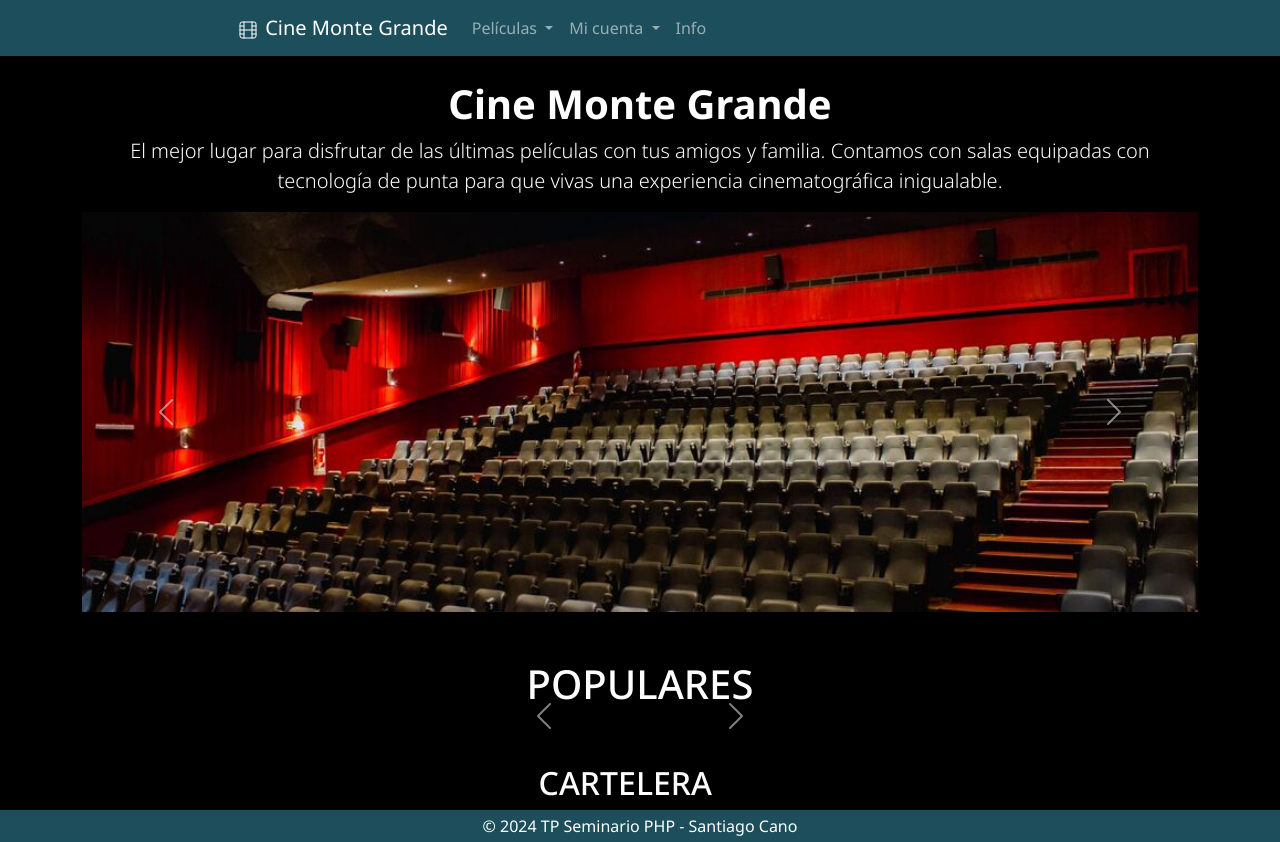
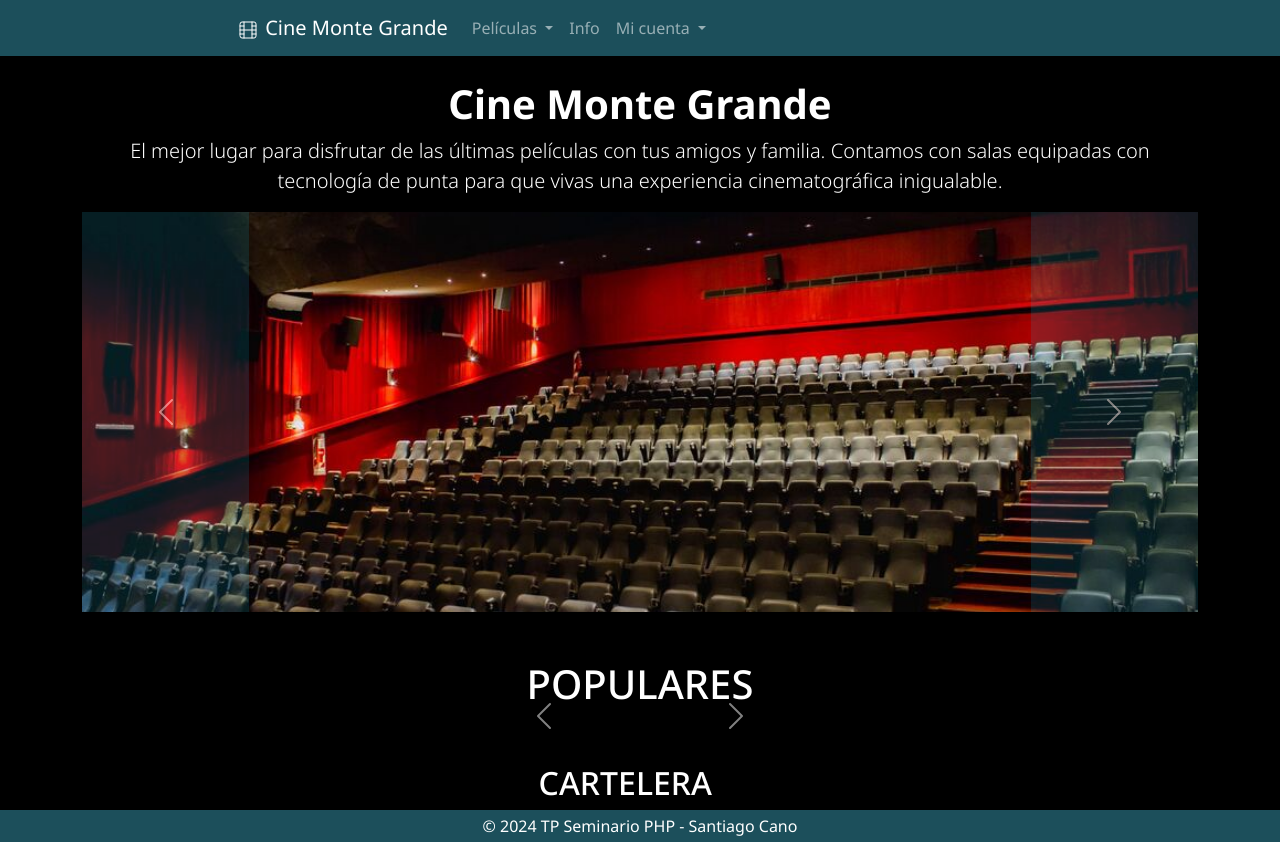
Before and after one commit to santicano2/tp-seminario-php, a CodeIgniter app: page /tp/home in a window 1280 px wide. Run offline with CodeIgniter, Linux system fonts and the light colour scheme; data that the repository does not hold is empty; some libraries are stand-ins or nearby versions.

Commit message:
agregado fondo difuminado y mas ui

```diff
--- a/application/views/components/navbar.php
+++ b/application/views/components/navbar.php
@@ -67,6 +67,12 @@
 						</ul>
 					</li>
 				<?php endif; ?>
+				<li class="nav-item">
+					<a class="nav-link"
+						href=" <?php echo base_url('info') ?>">
+						Info
+					</a>
+				</li>
 				<li class="nav-item dropdown">
 					<a
 						class="nav-link dropdown-toggle"
@@ -95,12 +101,6 @@
 						<?php endif; ?>
 					</ul>
 				</li>
-				<li class="nav-item">
-					<a class="nav-link"
-						href=" <?php echo base_url('info') ?>">
-						Info
-					</a>
-				</li>
 			</ul>
 		</div>
 	</div>
--- a/application/views/home.php
+++ b/application/views/home.php
@@ -36,11 +36,11 @@
 				<img src="<?php echo base_url('assets/img/cine3.jpg'); ?>" class="d-block w-100 carousel-header-img" alt="Cine Monte Grande">
 			</div>
 		</div>
-		<button class="carousel-control-prev" type="button" data-bs-target="#carouselHeader" data-bs-slide="prev">
+		<button class="carousel-control-prev bg-info bg-opacity-25" type="button" data-bs-target="#carouselHeader" data-bs-slide="prev">
 			<span class="carousel-control-prev-icon" aria-hidden="true"></span>
 			<span class="visually-hidden">Previous</span>
 		</button>
-		<button class="carousel-control-next" type="button" data-bs-target="#carouselHeader" data-bs-slide="next">
+		<button class="carousel-control-next bg-info bg-opacity-25" type="button" data-bs-target="#carouselHeader" data-bs-slide="next">
 			<span class="carousel-control-next-icon" aria-hidden="true"></span>
 			<span class="visually-hidden">Next</span>
 		</button>
@@ -49,22 +49,27 @@
 
 <div class="d-flex flex-column justify-content-center align-items-center">
 	<h1 class="mt-5">POPULARES</h1>
-	<div id="carouselEspectaculos" class="carousel slide w-100" data-bs-ride="carousel">
+	<div id="carouselEspectaculos" class="carousel slide w-100 position-relative" data-bs-ride="carousel">
 		<div class="carousel-inner">
 			<?php foreach ($espectaculos as $index => $espectaculo): ?>
 				<div class="carousel-item <?php echo $index == 0 ? 'active' : ''; ?>">
+					<!-- Fondo difuminado -->
+					<div class="position-absolute w-100 h-100" style="background-image: url('<?php echo base_url('assets/img/uploads/' . $espectaculo->image); ?>');
+                    background-size: contain; background-position: center; filter: blur(10px); top: 0; left: 0; z-index: 0;">
+					</div>
+					<!-- Imagen principal -->
 					<a href="<?php echo base_url('espectaculos/show/' . $espectaculo->id); ?>">
 						<img src="<?php echo base_url('assets/img/uploads/' . $espectaculo->image); ?>"
-							class="d-block w-100 carousel-img" alt="<?php echo $espectaculo->name; ?>">
+							class="d-block w-100 carousel-img position-relative" alt="<?php echo $espectaculo->name; ?>" style="z-index: 1;">
 					</a>
 				</div>
 			<?php endforeach; ?>
 		</div>
-		<button class="carousel-control-prev" type="button" data-bs-target="#carouselEspectaculos" data-bs-slide="prev">
+		<button class="carousel-control-prev bg-info bg-opacity-25" type="button" data-bs-target="#carouselEspectaculos" data-bs-slide="prev">
 			<span class="carousel-control-prev-icon" aria-hidden="true"></span>
 			<span class="visually-hidden">Previous</span>
 		</button>
-		<button class="carousel-control-next" type="button" data-bs-target="#carouselEspectaculos" data-bs-slide="next">
+		<button class="carousel-control-next bg-info bg-opacity-25" type="button" data-bs-target="#carouselEspectaculos" data-bs-slide="next">
 			<span class="carousel-control-next-icon" aria-hidden="true"></span>
 			<span class="visually-hidden">Next</span>
 		</button>
--- a/application/views/info.php
+++ b/application/views/info.php
@@ -22,11 +22,11 @@
 				<img src="<?php echo base_url('assets/img/cine3.jpg'); ?>" class="d-block w-100 carousel-header-img" alt="Cine Monte Grande">
 			</div>
 		</div>
-		<button class="carousel-control-prev" type="button" data-bs-target="#carouselHeader" data-bs-slide="prev">
+		<button class="carousel-control-prev bg-info bg-opacity-25" type="button" data-bs-target="#carouselHeader" data-bs-slide="prev">
 			<span class="carousel-control-prev-icon" aria-hidden="true"></span>
 			<span class="visually-hidden">Previous</span>
 		</button>
-		<button class="carousel-control-next" type="button" data-bs-target="#carouselHeader" data-bs-slide="next">
+		<button class="carousel-control-next bg-info bg-opacity-25" type="button" data-bs-target="#carouselHeader" data-bs-slide="next">
 			<span class="carousel-control-next-icon" aria-hidden="true"></span>
 			<span class="visually-hidden">Next</span>
 		</button>
```
